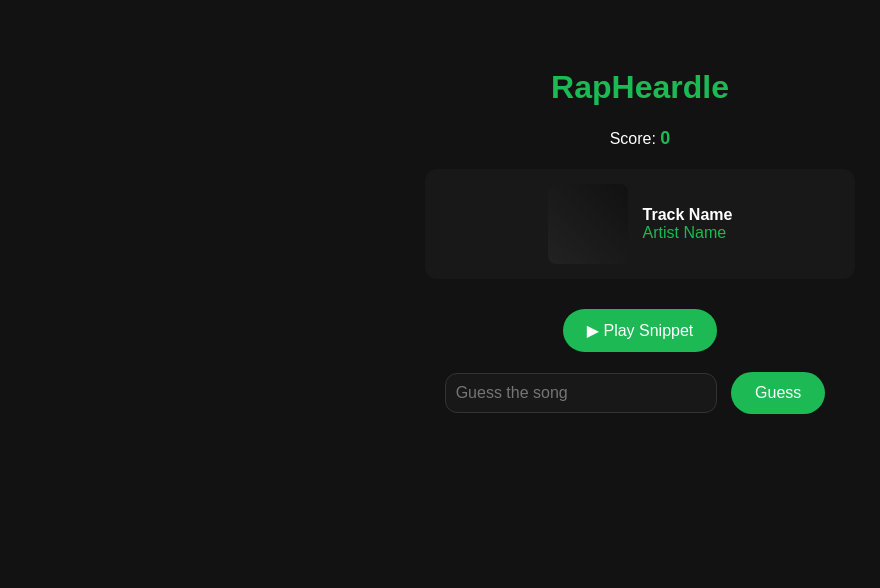
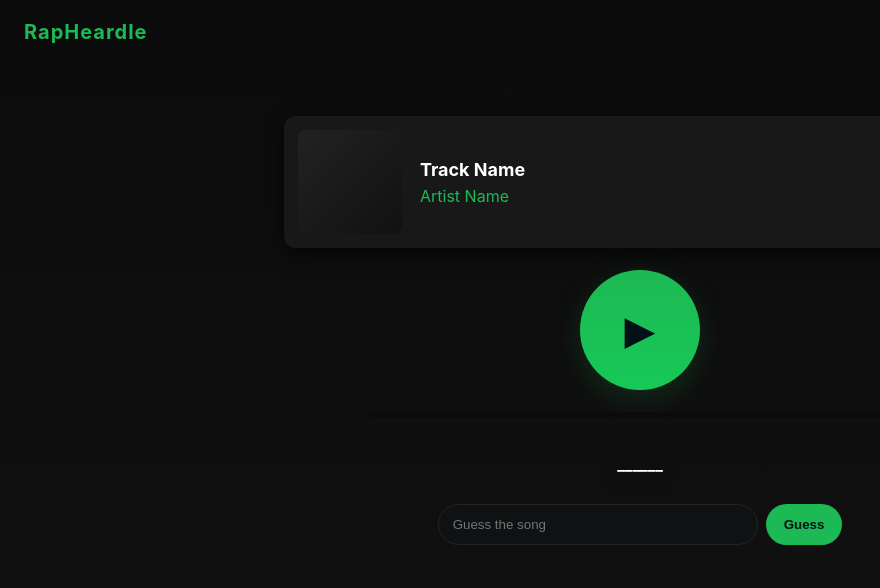
Before and after one commit to Mpop16/rapheardle, a plain HTML site: page index.html in a window 1280 px wide. Shown: the whole page, without its empty margins (0-880 px from the left). Drawn offline with Linux system fonts and the light colour scheme.

Commit message:
Style site to match Spotify Heardle look

```diff
--- a/index.html
+++ b/index.html
@@ -1,121 +1,47 @@
 <!DOCTYPE html>
 <html lang="en">
 <head>
-<meta charset="UTF-8">
-<meta name="viewport" content="width=device-width, initial-scale=1.0">
-<title>RapHeardle</title>
-<style>
-  body {
-    font-family: 'Arial', sans-serif;
-    background-color: #121212;
-    color: #FFFFFF;
-    text-align: center;
-    padding: 40px;
-  }
-
-  h1 {
-    color: #1DB954;
-    font-weight: bold;
-  }
-
-  button {
-    background-color: #1DB954;
-    color: #FFFFFF;
-    border: none;
-    padding: 12px 24px;
-    margin: 10px;
-    font-size: 16px;
-    border-radius: 24px;
-    cursor: pointer;
-    transition: 0.3s;
-  }
-
-  button:hover {
-    background-color: #1ed760;
-  }
-
-  input[type="text"] {
-    padding: 10px;
-    width: 250px;
-    border-radius: 12px;
-    border: 1px solid #333;
-    background-color: #181818;
-    color: #FFFFFF;
-    font-size: 16px;
-  }
-
-  #score {
-    font-weight: bold;
-    color: #1DB954;
-    font-size: 18px;
-  }
-
-  #result {
-    margin-top: 20px;
-    font-size: 18px;
-    min-height: 24px;
-  }
-
-  #hint {
-    margin-top: 10px;
-    font-size: 16px;
-    color: #1DB954;
-  }
-
-  #nowPlaying {
-    display: flex;
-    align-items: center;
-    justify-content: center;
-    background-color: #181818;
-    border-radius: 12px;
-    padding: 15px;
-    margin: 20px auto;
-    max-width: 400px;
-  }
-
-  #albumArt {
-    width: 80px;
-    height: 80px;
-    border-radius: 8px;
-    margin-right: 15px;
-    background: linear-gradient(45deg,#222,#111);
-  }
-
-  #trackInfo {
-    text-align: left;
-  }
-
-  #trackName {
-    font-weight: bold;
-    color: #FFFFFF;
-  }
-
-  #trackArtist {
-    color: #1DB954;
-  }
-</style>
+  <meta charset="utf-8" />
+  <meta name="viewport" content="width=device-width,initial-scale=1" />
+  <title>RapHeardle</title>
+  <link rel="stylesheet" href="styles.css" />
 </head>
 <body>
+  <header class="site-header">
+    <div class="brand">RapHeardle</div>
+  </header>
 
-<h1>RapHeardle</h1>
-<p>Score: <span id="score">0</span></p>
+  <main class="game">
+    <section class="track-card">
+      <div class="album-art" id="albumArt" aria-hidden="true"></div>
+      <div class="track-meta">
+        <div id="trackName" class="track-title">Track Name</div>
+        <div id="trackArtist" class="track-artist">Artist Name</div>
+      </div>
+    </section>
 
-<div id="nowPlaying">
-  <div id="albumArt" aria-hidden="true"></div>
-  <div id="trackInfo">
-    <div id="trackName">Track Name</div>
-    <div id="trackArtist">Artist Name</div>
-  </div>
-</div>
+    <button id="playBtn" class="big-play" aria-label="Play snippet">
+      <span class="play-symbol">▶</span>
+    </button>
 
-<button id="playBtn">▶ Play Snippet</button>
-<br>
-<input type="text" id="guessInput" placeholder="Guess the song">
-<button id="guessBtn">Guess</button>
+    <div class="progress-wrap" aria-hidden="true">
+      <div class="progress" id="progress"></div>
+    </div>
 
-<p id="result"></p>
-<p id="hint"></p>
+    <div class="guess-area">
+      <div class="tiles" id="tiles" aria-hidden="true"></div>
+      <div class="controls">
+        <input id="guessInput" type="text" placeholder="Guess the song" autocomplete="off" />
+        <button id="guessBtn" class="guess-btn">Guess</button>
+      </div>
+    </div>
 
-<script src="script.js"></script>
+    <div class="feedback">
+      <div id="result" class="result"></div>
+      <div id="hint" class="hint"></div>
+    </div>
+  </main>
+
+  <script src="script.js"></script>
 </body>
 </html>
--- a/script.js
+++ b/script.js
@@ -1,6 +1,4 @@
-// Lightweight mock implementation so the site runs without Spotify credentials.
-// This plays short generated "snippets" using the Web Audio API and provides a simple guessing game.
-
+// Update script to work with new markup and provide Heardle-like UI feel
 const tracks = [
   { title: 'Climax', artist: 'Slum Village' },
   { title: 'Comfortable', artist: 'Lil Wayne' },
@@ -9,13 +7,14 @@ const tracks = [
   { title: 'N.Y. State of Mind', artist: 'Nas' }
 ];
 
+let audioCtx = null;
 let currentIndex = 0;
 let score = 0;
 let attempts = 0;
-let audioCtx = null;
-let snippetStage = 1; // 1 = short, 2 = longer, 3 = full reveal
+let snippetStage = 1; // controls hint progression
+let progressEl = null;
+let progressTimer = null;
 
-const scoreEl = document.getElementById('score');
 const playBtn = document.getElementById('playBtn');
 const guessBtn = document.getElementById('guessBtn');
 const guessInput = document.getElementById('guessInput');
@@ -24,33 +23,47 @@ const hintEl = document.getElementById('hint');
 const trackNameEl = document.getElementById('trackName');
 const trackArtistEl = document.getElementById('trackArtist');
 const albumArtEl = document.getElementById('albumArt');
+const tilesEl = document.getElementById('tiles');
+const scoreEl = document.getElementById('score');
 
-function normalize(s){
-  return s.trim().toLowerCase().replace(/[^a-z0-9\s]/g,'');
+function normalize(s){return (s||'').trim().toLowerCase().replace(/[^a-z0-9\s]/g,'')}
+
+function renderTilesFor(title){
+  tilesEl.innerHTML = '';
+  const chars = title.split(' ');
+  // show word tiles approximating Heardle look
+  chars.forEach(w=>{
+    const tile = document.createElement('div');
+    tile.className = 'tile';
+    tile.textContent = '_'.repeat(Math.min(6,w.length));
+    tilesEl.appendChild(tile);
+  });
 }
 
-function updateUI(){
+function setMeta(){
   const t = tracks[currentIndex];
   trackNameEl.textContent = 'Track Name';
   trackArtistEl.textContent = 'Artist Name';
+  albumArtEl.style.background = `linear-gradient(135deg,#222,#111)`;
+  renderTilesFor(t.title);
   resultEl.textContent = '';
   hintEl.textContent = '';
   guessInput.value = '';
-  // visual placeholder for album art
-  albumArtEl.style.background = `linear-gradient(45deg, #222, #111), linear-gradient(0deg, rgba(29,185,84,0.12), rgba(29,185,84,0.12))`;
 }
 
-function playToneSequence(durationMs){
-  if(!audioCtx){
-    audioCtx = new (window.AudioContext || window.webkitAudioContext)();
-  }
+function ensureAudio(){
+  if(!audioCtx) audioCtx = new (window.AudioContext || window.webkitAudioContext)();
+}
+
+function playTone(durationMs){
+  ensureAudio();
   const now = audioCtx.currentTime;
   const osc = audioCtx.createOscillator();
   const gain = audioCtx.createGain();
   osc.type = 'sawtooth';
-  osc.frequency.setValueAtTime(220 + Math.random()*800, now);
+  osc.frequency.value = 220 + Math.random()*700;
   gain.gain.setValueAtTime(0, now);
-  gain.gain.linearRampToValueAtTime(0.12, now + 0.02);
+  gain.gain.linearRampToValueAtTime(0.14, now + 0.02);
   gain.gain.exponentialRampToValueAtTime(0.0001, now + durationMs/1000);
   osc.connect(gain);
   gain.connect(audioCtx.destination);
@@ -58,57 +71,52 @@ function playToneSequence(durationMs){
   osc.stop(now + durationMs/1000 + 0.05);
 }
 
+function animateProgress(durationMs){
+  cancelProgress();
+  const p = document.getElementById('progress');
+  let start = Date.now();
+  p.style.width = '0%';
+  progressTimer = setInterval(()=>{
+    const elapsed = Date.now() - start;
+    const pct = Math.min(100, (elapsed / durationMs)*100);
+    p.style.width = pct + '%';
+    if(pct >= 100) cancelProgress();
+  }, 30);
+}
+
+function cancelProgress(){ if(progressTimer){ clearInterval(progressTimer); progressTimer = null; }}
+
 function playSnippet(){
-  // snippetStage controls snippet length
-  if(snippetStage === 1){
-    playToneSequence(700);
-    hintEl.textContent = 'Hint: first letter of artist — ' + tracks[currentIndex].artist.charAt(0);
-  } else if(snippetStage === 2){
-    playToneSequence(1400);
-    hintEl.textContent = 'Hint: artist name — ' + tracks[currentIndex].artist;
-  } else {
-    // final stage: reveal full title
-    resultEl.textContent = `Answer: ${tracks[currentIndex].title} — ${tracks[currentIndex].artist}`;
-  }
+  if(snippetStage === 1){ playTone(700); animateProgress(700); hintEl.textContent = 'Hint: artist initial — ' + tracks[currentIndex].artist.charAt(0); }
+  else if(snippetStage === 2){ playTone(1400); animateProgress(1400); hintEl.textContent = 'Hint: artist — ' + tracks[currentIndex].artist; }
+  else { resultEl.textContent = `Answer: ${tracks[currentIndex].title} — ${tracks[currentIndex].artist}`; }
   snippetStage = Math.min(3, snippetStage + 1);
 }
 
 function nextTrack(){
   currentIndex = (currentIndex + 1) % tracks.length;
-  attempts = 0;
-  snippetStage = 1;
-  updateUI();
+  attempts = 0; snippetStage = 1; setMeta();
 }
 
 function onGuess(){
-  const guess = normalize(guessInput.value);
-  if(!guess) return;
+  const g = normalize(guessInput.value);
+  if(!g) return;
+  attempts++;
   const correct = normalize(tracks[currentIndex].title);
-  attempts++;
-  if(guess === correct || correct.includes(guess) || guess.includes(correct.split(' ')[0])){
+  if(g === correct || correct.includes(g) || g.includes(correct.split(' ')[0])){
     resultEl.textContent = 'Correct!';
     score += Math.max(1, 3 - (attempts - 1));
     scoreEl.textContent = score;
-    setTimeout(nextTrack, 1200);
+    setTimeout(nextTrack, 1100);
   } else {
     resultEl.textContent = 'Wrong — try again.';
-    if(attempts >= 3){
-      resultEl.textContent = `Out of attempts. Answer: ${tracks[currentIndex].title} — ${tracks[currentIndex].artist}`;
-      setTimeout(nextTrack, 1400);
-    }
+    if(attempts >= 3){ resultEl.textContent = `Out of attempts. Answer: ${tracks[currentIndex].title} — ${tracks[currentIndex].artist}`; setTimeout(nextTrack, 1400); }
   }
 }
 
-playBtn.addEventListener('click', ()=>{
-  playSnippet();
-});
+playBtn.addEventListener('click', ()=>{ playSnippet(); });
+guessBtn.addEventListener('click', onGuess);
+guessInput.addEventListener('keydown',(e)=>{ if(e.key === 'Enter') onGuess(); });
 
-guessBtn.addEventListener('click', onGuess);
-
-guessInput.addEventListener('keydown', (e)=>{
-  if(e.key === 'Enter') onGuess();
-});
-
-// initialize
-updateUI();
-scoreEl.textContent = score;
+// init
+setMeta(); scoreEl.textContent = score;
--- /dev/null
+++ b/styles.css
@@ -0,0 +1,31 @@
+:root{
+  --bg:#121212;
+  --panel:#181818;
+  --muted:#9aa4b2;
+  --accent:#1DB954;
+  --card:#0f1113;
+}
+*{box-sizing:border-box}
+html,body{height:100%;margin:0;font-family:Inter,system-ui,Segoe UI,Roboto,Arial;background:linear-gradient(180deg,#0b0b0b,var(--bg));color:#fff}
+.site-header{height:64px;display:flex;align-items:center;padding:0 24px;background:transparent}
+.brand{font-weight:700;color:var(--accent);font-size:20px;letter-spacing:1px}
+.game{max-width:760px;margin:28px auto;padding:24px}
+.track-card{display:flex;align-items:center;gap:18px;background:var(--panel);padding:14px;border-radius:12px;box-shadow:0 6px 18px rgba(0,0,0,0.6)}
+.album-art{width:104px;height:104px;border-radius:8px;background:linear-gradient(135deg,#222,#111);flex:0 0 104px}
+.track-meta{flex:1;text-align:left}
+.track-title{font-size:18px;font-weight:700}
+.track-artist{color:var(--accent);margin-top:6px}
+.big-play{margin:22px auto;display:flex;align-items:center;justify-content:center;width:120px;height:120px;border-radius:999px;background:linear-gradient(180deg,var(--accent),#17c956);border:none;box-shadow:0 8px 30px rgba(29,185,84,0.18);cursor:pointer;font-size:40px;color:#041018}
+.big-play:active{transform:scale(0.98)}
+.progress-wrap{height:6px;background:#0b0b0b;border-radius:6px;overflow:hidden;margin:16px auto;width:76%}
+.progress{height:100%;width:0;background:linear-gradient(90deg,var(--accent),#47e07b)}
+.guess-area{margin-top:18px}
+.tiles{display:flex;gap:8px;flex-wrap:wrap;justify-content:center;margin-bottom:12px}
+.tile{min-width:44px;height:56px;border-radius:8px;background:#0e0e0e;display:flex;align-items:center;justify-content:center;padding:6px 10px;font-weight:700}
+.controls{display:flex;gap:8px;justify-content:center}
+#guessInput{padding:12px 14px;border-radius:999px;border:1px solid #232323;background:var(--card);color:#fff;outline:none;width:320px}
+.guess-btn{padding:12px 18px;border-radius:999px;border:none;background:var(--accent);color:#041018;font-weight:700;cursor:pointer}
+.feedback{margin-top:16px;text-align:center}
+.result{font-weight:700}
+.hint{color:var(--accent);margin-top:6px}
+@media (max-width:520px){.big-play{width:96px;height:96px;font-size:30px}.track-card{padding:10px}.album-art{width:84px;height:84px}}
```
